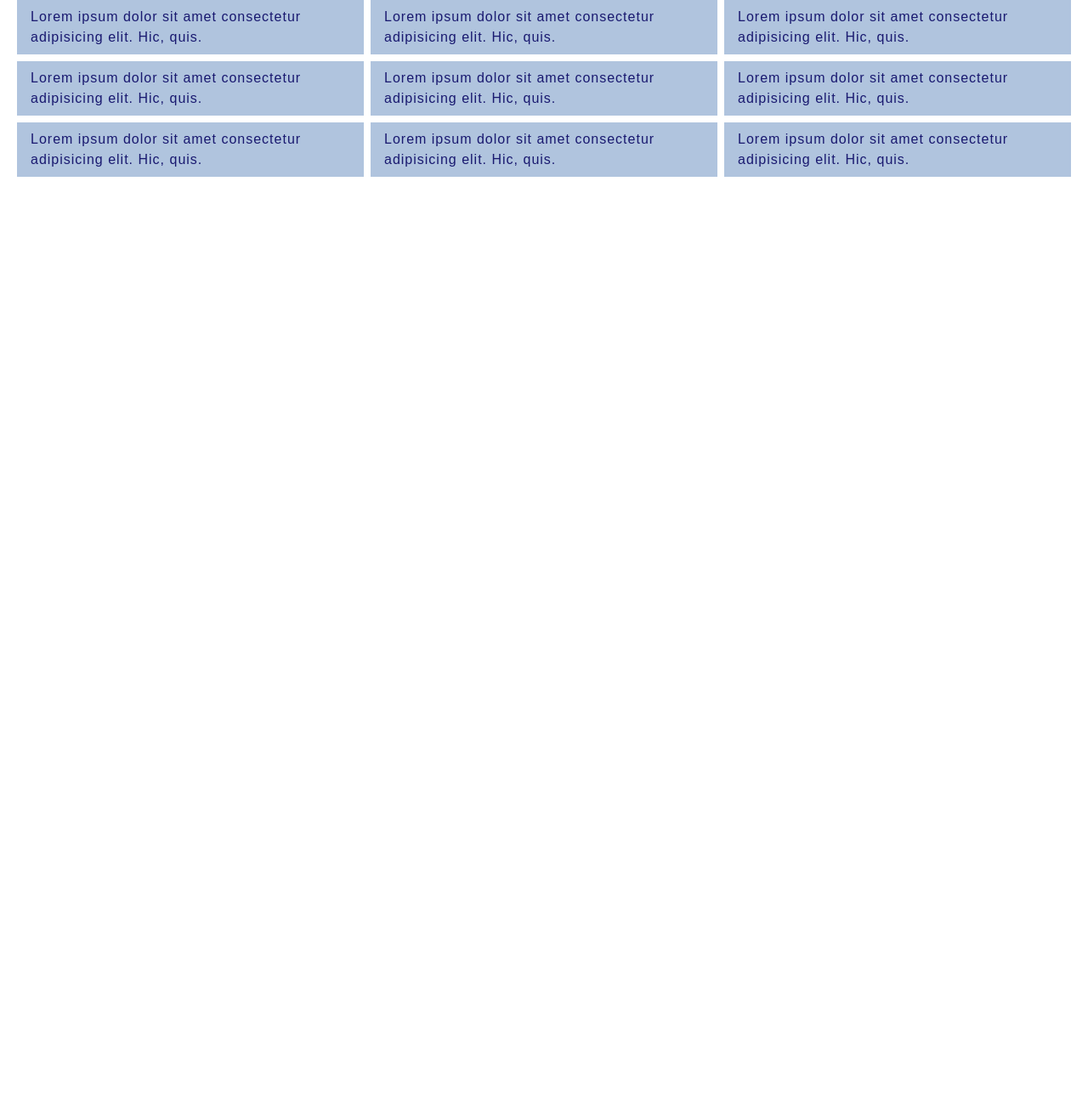
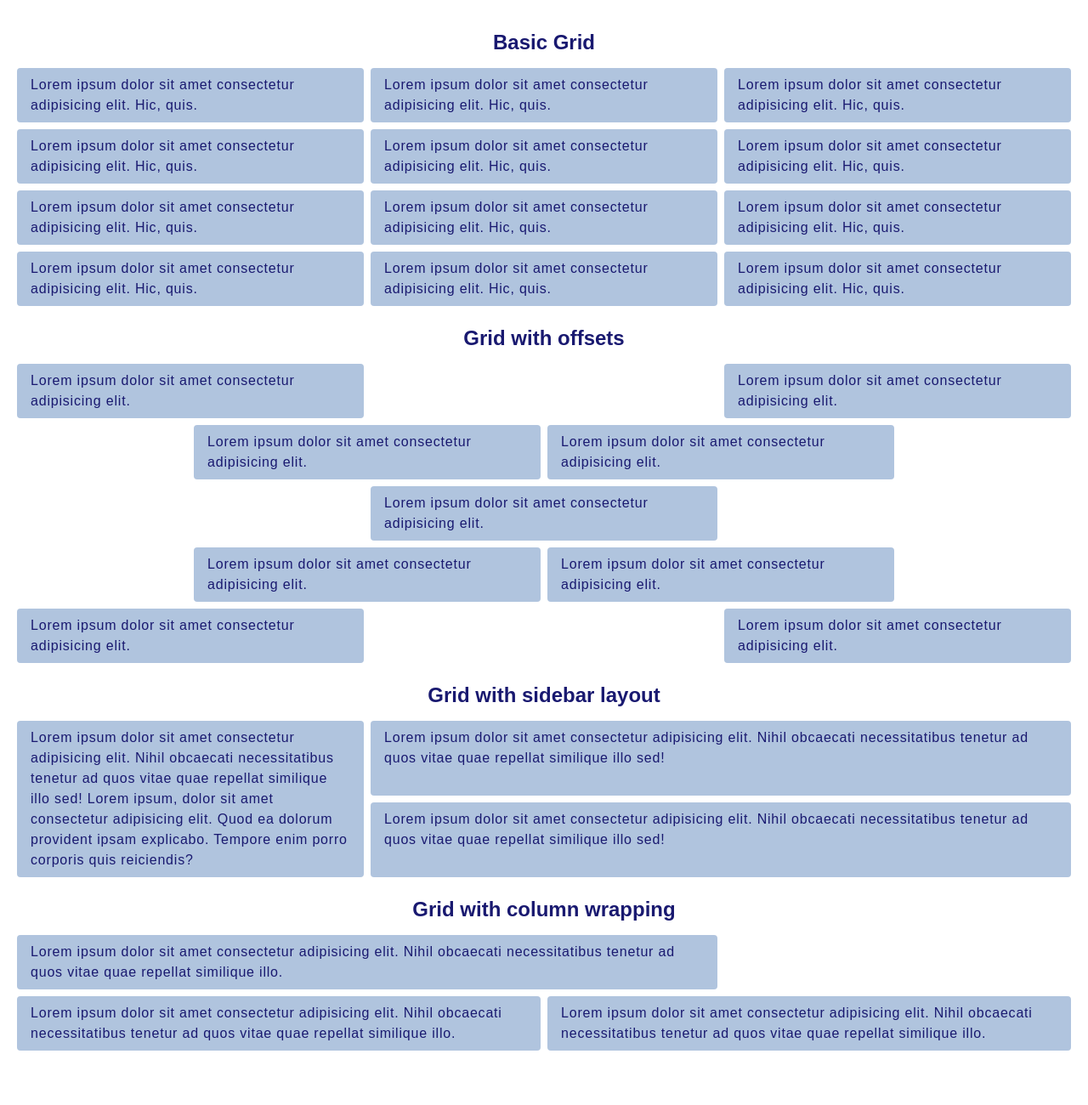
Before and after one commit to abhi-simform/grid-with-grid, a website: page examples.html in a window 1280 px wide. Shown: the part 88-1388 px from the top of the page at 85% size. Before the commit the page ends 800 px from the top, so only its background shows below. Drawn offline with Linux system fonts and the light colour scheme.

Commit message:
Added Three Examples And Changed Favicon

```diff
--- a/examples.html
+++ b/examples.html
@@ -4,24 +4,74 @@
     <meta charset="UTF-8" />
     <meta http-equiv="X-UA-Compatible" content="IE=edge" />
     <meta name="viewport" content="width=device-width, initial-scale=1.0" />
-    <link rel="shortcut icon" href="favicon.ico" type="image/x-icon">
+    <link rel="shortcut icon" href="favicon.ico" type="image/x-icon" />
     <link rel="stylesheet" href="dist/css/grid-with-grid.css" />
     <link rel="stylesheet" href="style.css" />
     <title>Examples - Grid With Grid</title>
   </head>
   <body>
+    <h1 class="my-5">Grid Examples</h1>
     <div class="container">
-      <h2 class="my-5">Grid With Grid</h2>
+      <h2 class="mt-5 mb-3">Basic Grid</h2>
       <div class="row g-2">
-        <p class="col col-md-6 col-xl-4 px-4 py-2">Lorem ipsum dolor sit amet consectetur adipisicing elit. Hic, quis.</p>
-        <p class="col col-md-6 col-xl-4 px-4 py-2">Lorem ipsum dolor sit amet consectetur adipisicing elit. Hic, quis.</p>
-        <p class="col col-md-6 col-xl-4 px-4 py-2">Lorem ipsum dolor sit amet consectetur adipisicing elit. Hic, quis.</p>
-        <p class="col col-md-6 col-xl-4 px-4 py-2">Lorem ipsum dolor sit amet consectetur adipisicing elit. Hic, quis.</p>
-        <p class="col col-md-6 col-xl-4 px-4 py-2">Lorem ipsum dolor sit amet consectetur adipisicing elit. Hic, quis.</p>
-        <p class="col col-md-6 col-xl-4 px-4 py-2">Lorem ipsum dolor sit amet consectetur adipisicing elit. Hic, quis.</p>
-        <p class="col col-md-6 col-xl-4 px-4 py-2">Lorem ipsum dolor sit amet consectetur adipisicing elit. Hic, quis.</p>
-        <p class="col col-md-6 col-xl-4 px-4 py-2">Lorem ipsum dolor sit amet consectetur adipisicing elit. Hic, quis.</p>
-        <p class="col col-md-6 col-xl-4 px-4 py-2">Lorem ipsum dolor sit amet consectetur adipisicing elit. Hic, quis.</p>
+        <p class="col col-md-6 col-xl-4 col-xxl-3 px-4 py-2">Lorem ipsum dolor sit amet consectetur adipisicing elit. Hic, quis.</p>
+        <p class="col col-md-6 col-xl-4 col-xxl-3 px-4 py-2">Lorem ipsum dolor sit amet consectetur adipisicing elit. Hic, quis.</p>
+        <p class="col col-md-6 col-xl-4 col-xxl-3 px-4 py-2">Lorem ipsum dolor sit amet consectetur adipisicing elit. Hic, quis.</p>
+        <p class="col col-md-6 col-xl-4 col-xxl-3 px-4 py-2">Lorem ipsum dolor sit amet consectetur adipisicing elit. Hic, quis.</p>
+        <p class="col col-md-6 col-xl-4 col-xxl-3 px-4 py-2">Lorem ipsum dolor sit amet consectetur adipisicing elit. Hic, quis.</p>
+        <p class="col col-md-6 col-xl-4 col-xxl-3 px-4 py-2">Lorem ipsum dolor sit amet consectetur adipisicing elit. Hic, quis.</p>
+        <p class="col col-md-6 col-xl-4 col-xxl-3 px-4 py-2">Lorem ipsum dolor sit amet consectetur adipisicing elit. Hic, quis.</p>
+        <p class="col col-md-6 col-xl-4 col-xxl-3 px-4 py-2">Lorem ipsum dolor sit amet consectetur adipisicing elit. Hic, quis.</p>
+        <p class="col col-md-6 col-xl-4 col-xxl-3 px-4 py-2">Lorem ipsum dolor sit amet consectetur adipisicing elit. Hic, quis.</p>
+        <p class="col col-md-6 col-xl-4 col-xxl-3 px-4 py-2">Lorem ipsum dolor sit amet consectetur adipisicing elit. Hic, quis.</p>
+        <p class="col col-md-6 col-xl-4 col-xxl-3 px-4 py-2">Lorem ipsum dolor sit amet consectetur adipisicing elit. Hic, quis.</p>
+        <p class="col col-md-6 col-xl-4 col-xxl-3 px-4 py-2">Lorem ipsum dolor sit amet consectetur adipisicing elit. Hic, quis.</p>
+      </div>
+    </div>
+    <div class="container">
+      <h2 class="mt-5 mb-3">Grid with offsets</h2>
+      <div class="row g-2">
+        <p class="col col-md-4 py-2 px-4">Lorem ipsum dolor sit amet consectetur adipisicing elit.</p>
+        <p class="col col-md-4 col-offset-md-8 row-offset-md-0 py-2 px-4">Lorem ipsum dolor sit amet consectetur adipisicing elit.</p>
+        <p class="col col-md-4 col-offset-md-2 row-offset-md-1 py-2 px-4">Lorem ipsum dolor sit amet consectetur adipisicing elit.</p>
+        <p class="col col-md-4 col-offset-md-6 row-offset-md-1 py-2 px-4">Lorem ipsum dolor sit amet consectetur adipisicing elit.</p>
+        <p class="col col-md-4 col-offset-md-4 row-offset-md-2 py-2 px-4">Lorem ipsum dolor sit amet consectetur adipisicing elit.</p>
+        <p class="col col-md-4 col-offset-md-6 row-offset-md-3 py-2 px-4">Lorem ipsum dolor sit amet consectetur adipisicing elit.</p>
+        <p class="col col-md-4 col-offset-md-2 row-offset-md-3 py-2 px-4">Lorem ipsum dolor sit amet consectetur adipisicing elit.</p>
+        <p class="col col-md-4 col-offset-md-0 row-offset-md-4 py-2 px-4">Lorem ipsum dolor sit amet consectetur adipisicing elit.</p>
+        <p class="col col-md-4 col-offset-md-8 row-offset-md-4 py-2 px-4">Lorem ipsum dolor sit amet consectetur adipisicing elit.</p>
+      </div>
+    </div>
+    <div class="container">
+      <h2 class="mt-5 mb-3">Grid with sidebar layout</h2>
+      <div class="row g-2">
+        <div class="col col-md-4 row-md-2 py-2 px-4">
+          Lorem ipsum dolor sit amet consectetur adipisicing elit. Nihil obcaecati necessitatibus tenetur ad quos vitae quae repellat similique illo
+          sed! Lorem ipsum, dolor sit amet consectetur adipisicing elit. Quod ea dolorum provident ipsam explicabo. Tempore enim porro corporis quis
+          reiciendis?
+        </div>
+        <div class="col col-md-8 col-offset-md-4 py-2 px-4">
+          Lorem ipsum dolor sit amet consectetur adipisicing elit. Nihil obcaecati necessitatibus tenetur ad quos vitae quae repellat similique illo
+          sed!
+        </div>
+        <div class="col col-md-8 col-offset-md-4 py-2 px-4">
+          Lorem ipsum dolor sit amet consectetur adipisicing elit. Nihil obcaecati necessitatibus tenetur ad quos vitae quae repellat similique illo
+          sed!
+        </div>
+      </div>
+    </div>
+    <div class="container">
+      <h2 class="mt-5 mb-3">Grid with column wrapping</h2>
+      <div class="row g-2">
+        <div class="col col-md-8 py-2 px-4">
+          Lorem ipsum dolor sit amet consectetur adipisicing elit. Nihil obcaecati necessitatibus tenetur ad quos vitae quae repellat similique illo.
+        </div>
+        <div class="col col-md-6 py-2 px-4">
+          Lorem ipsum dolor sit amet consectetur adipisicing elit. Nihil obcaecati necessitatibus tenetur ad quos vitae quae repellat similique illo.
+        </div>
+        <div class="col col-md-6 py-2 px-4">
+          Lorem ipsum dolor sit amet consectetur adipisicing elit. Nihil obcaecati necessitatibus tenetur ad quos vitae quae repellat similique illo.
+        </div>
       </div>
     </div>
   </body>
--- a/style.css
+++ b/style.css
@@ -13,6 +13,7 @@ html {
   font-family: sans-serif;
   line-height: 1.5;
   -webkit-font-smoothing: antialiased;
+  padding: 0 0 5rem 0;
 }
 
 img,
@@ -41,9 +42,22 @@ h6 {
   overflow-wrap: break-word;
 }
 
+h1 {
+  font-size: 2.5rem;
+  text-align: center;
+  color: midnightblue;
+}
+
 h2 {
-  font-size: 2rem;
+  font-size: 1.5rem;
   text-align: center;
+  color: midnightblue;
+}
+
+.examples {
+  text-align: center;
+  font-weight: 500;
+  color: midnightblue;
 }
 
 .row > *,
@@ -60,5 +74,6 @@ h2 {
 .row-autoflow-xxl > * {
   background-color: lightsteelblue;
   color: midnightblue;
-  letter-spacing: 1px;
+  letter-spacing: 0.05rem;
+  border-radius: 0.25rem;
 }
```
Also changed, not shown: index.html (+2 -31 lines), favicon.ico.
